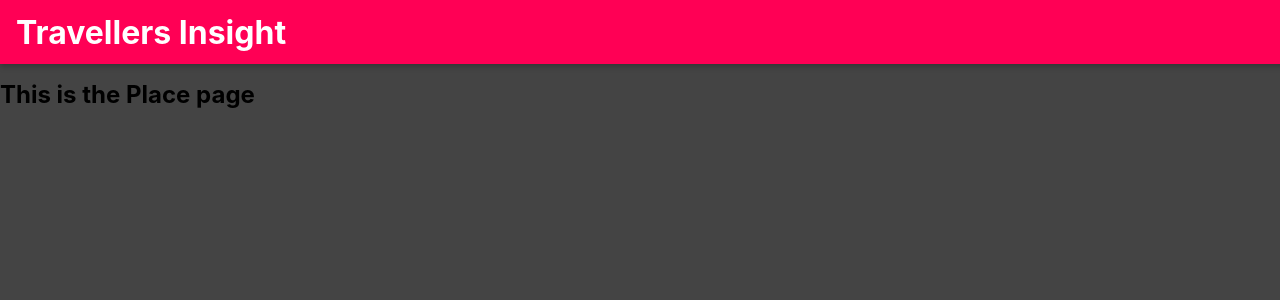
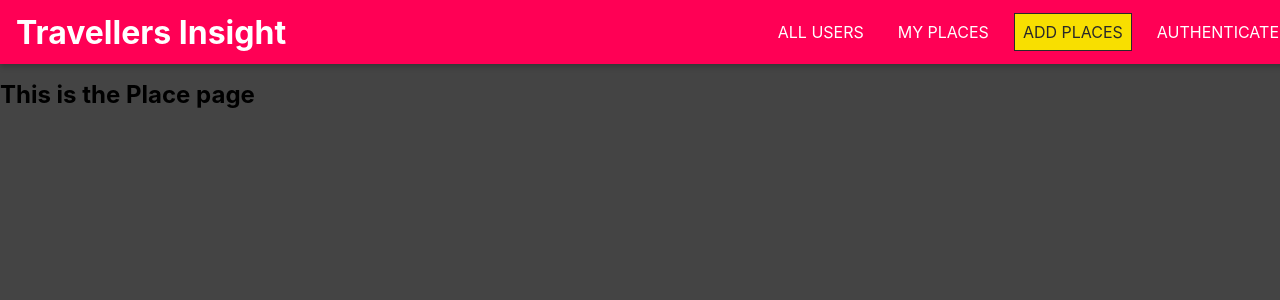
Before and after one commit to AaronBDSouza/Travellers-Insight-MERN-App, a React (Create React App) app in the folder frontend/: page /places/new in a window 1280 px wide. Shown: the top 300 px of the page. Built offline with nearby package versions, Linux system fonts and the light colour scheme.

Commit message:
Added Side Navigation Menu for Mobile View

```diff
--- a/frontend/public/index.html
+++ b/frontend/public/index.html
@@ -28,6 +28,8 @@
   </head>
   <body>
     <noscript>You need to enable JavaScript to run this app.</noscript>
+    <div id="drawer-hook"></div>
+    <div id="backdrop-hook"></div>
     <div id="root"></div>
     <!--
       This HTML file is a template.
--- a/frontend/src/shared/components/Navigation/MainNavigation.js
+++ b/frontend/src/shared/components/Navigation/MainNavigation.js
@@ -1,11 +1,31 @@
-import React from 'react';
+import React, { useState } from 'react';
 import { Link } from 'react-router-dom';
 import MainHeader from './MainHeader';
+import NavLinks from './NavLinks';
+import SideDrawer from './SideDrawer';
 import './MainNavigation.css';
 
 const MainNavigation = props => {
-    return <MainHeader>
-        <button className="main-navigation__menu-btn">
+    const [ drawerIsOpen, setDrawerIsOpen ] = useState(false);
+
+    const openDrawer = () => {
+        setDrawerIsOpen(true);
+    };
+
+    const closeDrawer = () => {
+        setDrawerIsOpen(false);
+    };
+
+    return (
+    <React.Fragment>
+        {drawerIsOpen && (
+        <SideDrawer>
+            <nav className="main-navigation__drawer-nav">
+                <NavLinks/>
+            </nav>
+        </SideDrawer>)}
+        <MainHeader>
+            <button className="main-navigation__menu-btn" onClick={drawerIsOpen}>
                 <span/>
                 <span/>
                 <span/>
@@ -14,7 +34,12 @@
             <h1 className="main-navigation__title">
                 <Link>Travellers Insight</Link>
             </h1>
-    </MainHeader>;
+            <nav className="main-navigation__header-nav">
+                <NavLinks/>
+            </nav>
+        </MainHeader>
+    </React.Fragment>
+    );
 }
 
 export default MainNavigation;
--- a/frontend/src/shared/components/Navigation/NavLinks.css
+++ b/frontend/src/shared/components/Navigation/NavLinks.css
@@ -0,0 +1,76 @@
+.nav-links {
+    list-style: none;
+    margin: 0;
+    padding: 0;
+    width: 100%;
+    height: 100%;
+    display: flex;
+    flex-direction: column;
+    justify-content: center;
+    align-items: center;
+  }
+
+  .nav-links li {
+    margin: 1rem;
+  }
+
+  .nav-links a {
+    border: 1px solid transparent;
+    color: #292929;
+    text-decoration: none;
+    padding: 0.5rem;
+  }
+
+  .nav-links a:hover,
+  .nav-links a:active,
+  .nav-links a.active {
+    background: #f8df00;
+    border-color: #292929;
+    color: #292929;
+  }
+
+  .nav-links button {
+    cursor: pointer;
+    border: 1px solid #292929;
+    color: #292929;
+    background: transparent;
+    padding: 0.5rem;
+    font: inherit;
+  }
+
+  .nav-links button:focus {
+    outline: none;
+  }
+
+  .nav-links button:hover,
+  .nav-links button:active {
+    background: #292929;
+    color: white;
+  }
+
+  @media (min-width: 768px) {
+    .nav-links {
+      flex-direction: row;
+    }
+
+    .nav-links li {
+      margin: 0 0.5rem;
+    }
+
+    .nav-links a {
+      color: white;
+      text-decoration: none;
+    }
+
+    .nav-links button {
+      border: 1px solid white;
+      color: white;
+      background: transparent;
+    }
+
+    .nav-links button:hover,
+    .nav-links button:active {
+      background: #f8df00;
+      color: #292929;
+    }
+  }
--- a/frontend/src/shared/components/Navigation/NavLinks.js
+++ b/frontend/src/shared/components/Navigation/NavLinks.js
@@ -0,0 +1,22 @@
+import React from 'react';
+import { NavLink } from 'react-router-dom';
+import './NavLinks.css';
+
+const NavLinks = props => {
+    return <ul className="nav-links">
+        <li>
+            <NavLink to="/" exact>ALL USERS</NavLink>
+        </li>
+        <li>
+            <NavLink to="/u1/places">MY PLACES</NavLink>
+        </li>
+        <li>
+            <NavLink to="/places/new">ADD PLACES</NavLink>
+        </li>
+        <li>
+            <NavLink to="/auth">AUTHENTICATE</NavLink>
+        </li>
+    </ul>
+};
+
+export default NavLinks;
--- /dev/null
+++ b/frontend/src/shared/components/Navigation/SideDrawer.css
@@ -0,0 +1,10 @@
+.side-drawer {
+    position: fixed;
+    left: 0;
+    top: 0;
+    z-index: 200;
+    height: 100vh;
+    width: 70%;
+    background: white;
+    box-shadow: 0 2px 8px rgba(0, 0, 0, 0.26);
+  }
--- /dev/null
+++ b/frontend/src/shared/components/Navigation/SideDrawer.js
@@ -0,0 +1,10 @@
+import React from 'react';
+import ReactDOM from 'react-dom';
+import './SideDrawer.css';
+
+const SideDrawer = props => {
+     const content = <aside className="side-draw">{props.children}</aside>;
+     return ReactDOM.createPortal(content,document.getElementById('drawer-hook'));
+};
+
+export default SideDrawer;
--- a/frontend/src/user/components/UserItem.css
+++ b/frontend/src/user/components/UserItem.css
@@ -2,6 +2,7 @@
     margin: 1rem;
     width: calc(45% - 2rem);
     min-width: 17.5rem;
+    list-style:none;
   }
 
   .user-item a {
```
Also changed, not shown: frontend/src/shared/components/UIElements/Backdrop.js (added, +11 -0 lines), frontend/src/shared/components/UIElements/Backdrop.css (added). Lines whose indentation alone changed are shown as unchanged.
